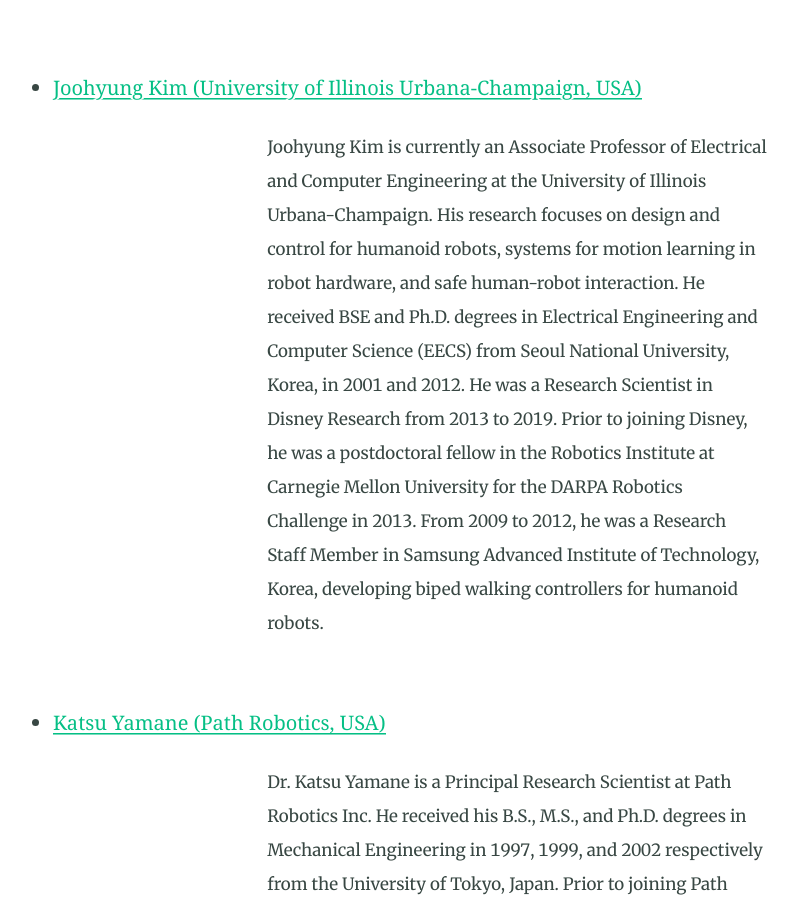
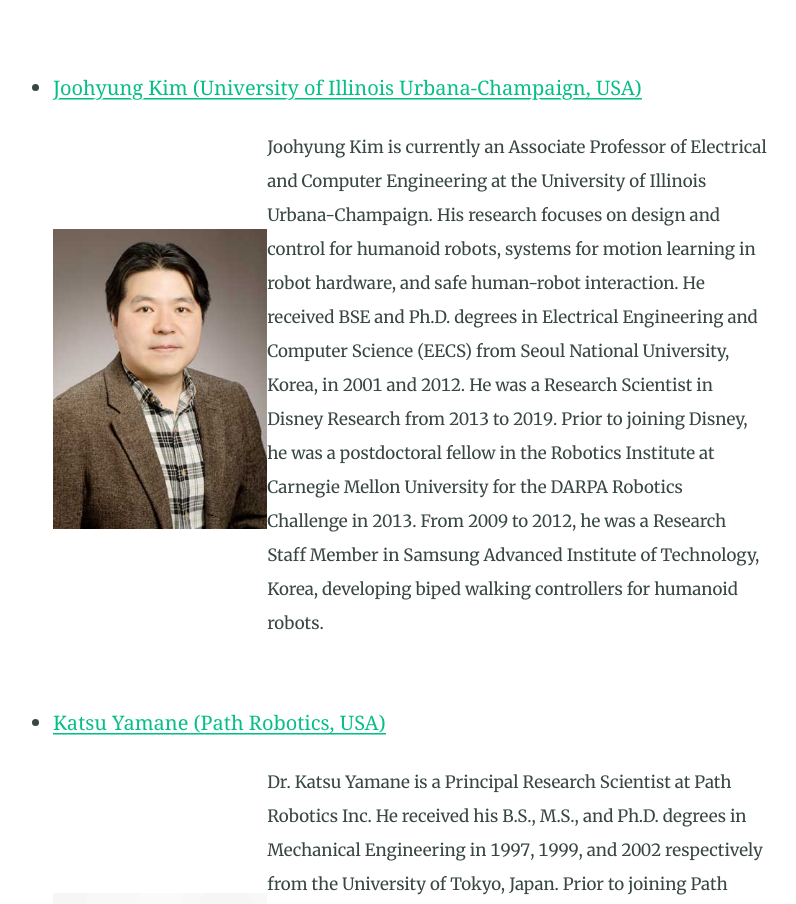
Before and after one commit to toward-natural-motion-generation/rss2023, a Jekyll site: the page built from organizers.md, in a window 1280 px wide. Shown: the part 1311-2215 px from the top of the page, without its empty margins (230-1026 px from the left). Built offline with Jekyll 4.4.1, drawn with Linux system fonts in a browser that asks for light colours.

Commit message:
why image does not get in?

```diff
--- a/organizers.md
+++ b/organizers.md
@@ -6,7 +6,7 @@ sitemap: false
 * [Hyemin Ahn (UNIST, Korea)](https://hyeminahn.oopy.io)
 <table width="100%">
   <tr>
-    <td width="30%"> <img src="assets/images/hyemin_ahn.jpg" alt= "" width="300"></td>
+    <td width="30%"> <img src="../assets/images/hyemin_ahn.jpg" alt= "" width="300"></td>
     <td width="70%" style="vertical-align: left;">
 Hyemin Ahn(she/her) is currently an Assistant Professor of Artificial Intelligence Graduate School at Ulsan National Institute of Science and Technology (UNIST). Before joining UNIST, she was a postdoctoral researcher at Technical University of Munich in 2020, and at German Aerospace Center in 2021 (PI: Dongheui Lee). She received her Ph.D. degree in Electrical Computer Engineering at Seoul National University in Seoul, Korea (advisor: Songhwai Oh). Before that, she received her Bachelor's degree in Electrical Engineering and Computer Sciences at Seoul National University. Her research interest is in machine learning-based human-robot interaction, vision and language perception, and motion generation.
   </td>
@@ -16,7 +16,7 @@ Hyemin Ahn(she/her) is currently an Assistant Professor of Artificial Intelligen
 * [Sungjoon Choi (Korea University, Korea)](https://sites.google.com/view/sungjoon-choi/home)
 <table width="100%">
   <tr>
-    <td width="30%"> <img src="assets/images/sungjoon_choi.png" alt= "" width="300"></td>
+    <td width="30%"> <img src="../assets/images/sungjoon_choi.png" alt= "" width="300"></td>
     <td width="70%" style="vertical-align: left;"> Sungjoon Choi is currently an Assistant Professor of Department of Artificial Intelligence at Korea University. Before joining Korea University, he was a postdoctoral researcher at Disney Research, Los Angeles, from 2018-2020 and a research scientist at Kakao Brain, Korea, in 2018. He received his Ph.D. degree in Electrical Computer Engineering at Seoul National University in Seoul, Korea, advised by Songhwai Oh. Before that, he received his Bachelor's degree in Electrical Engineering and Computer Sciences at Seoul National University. During his undergraduate years, He worked at Hanool Robotics in Bucheon, Korea, as a software engineer for three years. His research interests include, but are not limited to, the following areas: human-robot interaction (HRI), robotic applications from free-from text, and physically-plausible conditional motion synthesis.
   </td>
   </tr>
@@ -25,7 +25,7 @@ Hyemin Ahn(she/her) is currently an Assistant Professor of Artificial Intelligen
 * [Joohyung Kim (University of Illinois Urbana-Champaign, USA)](https://publish.illinois.edu/kimlab2020/)
 <table width="100%">
   <tr>
-    <td width="30%"><img src="assets/images/joohyung_kim.jpeg" alt= "" width="300"></td>
+    <td width="30%"><img src="../assets/images/joohyung_kim.jpeg" alt= "" width="300"></td>
     <td width="70%" style="vertical-align: left;"> Joohyung Kim is currently an Associate Professor of Electrical and Computer Engineering at the University of Illinois Urbana-Champaign. His research focuses on design and control for humanoid robots, systems for motion learning in robot hardware, and safe human-robot interaction. He received BSE and Ph.D. degrees in Electrical Engineering and Computer Science (EECS) from Seoul National University, Korea, in 2001 and 2012. He was a Research Scientist in Disney Research from 2013 to 2019. Prior to joining Disney, he was a postdoctoral fellow in the Robotics Institute at Carnegie Mellon University for the DARPA Robotics Challenge in 2013. From 2009 to 2012, he was a Research Staff Member in Samsung Advanced Institute of Technology, Korea, developing biped walking controllers for humanoid robots.
   </td>
   </tr>
@@ -34,7 +34,7 @@ Hyemin Ahn(she/her) is currently an Assistant Professor of Artificial Intelligen
 * [Katsu Yamane (Path Robotics, USA)](https://katsuyamane.com)
 <table width="100%">
   <tr>
-    <td width="30%"><img src="assets/images/katsu_yamane.jpeg" alt= "" width="300"></td>
+    <td width="30%"><img src="../assets/images/katsu_yamane.jpeg" alt= "" width="300"></td>
     <td width="70%" style="vertical-align: left;"> Dr. Katsu Yamane is a Principal Research Scientist at Path Robotics Inc. He received his B.S., M.S., and Ph.D. degrees in Mechanical Engineering in 1997, 1999, and 2002 respectively from the University of Tokyo, Japan. Prior to joining Path Robotics in 2022, he held research scientist positions at Bosch Research North America, Honda Research Institute USA, and Disney Research, Pittsburgh. He was also an Associate Professor at the University of Tokyo, and a postdoctoral fellow at Carnegie Mellon University. While his current research focuses on manipulation planning and control for manufacturing, he is still passionate about humanoid robot control and motion synthesis, physical human-robot interaction, character animation, and human motion simulation.
   </td>
   </tr>
```
